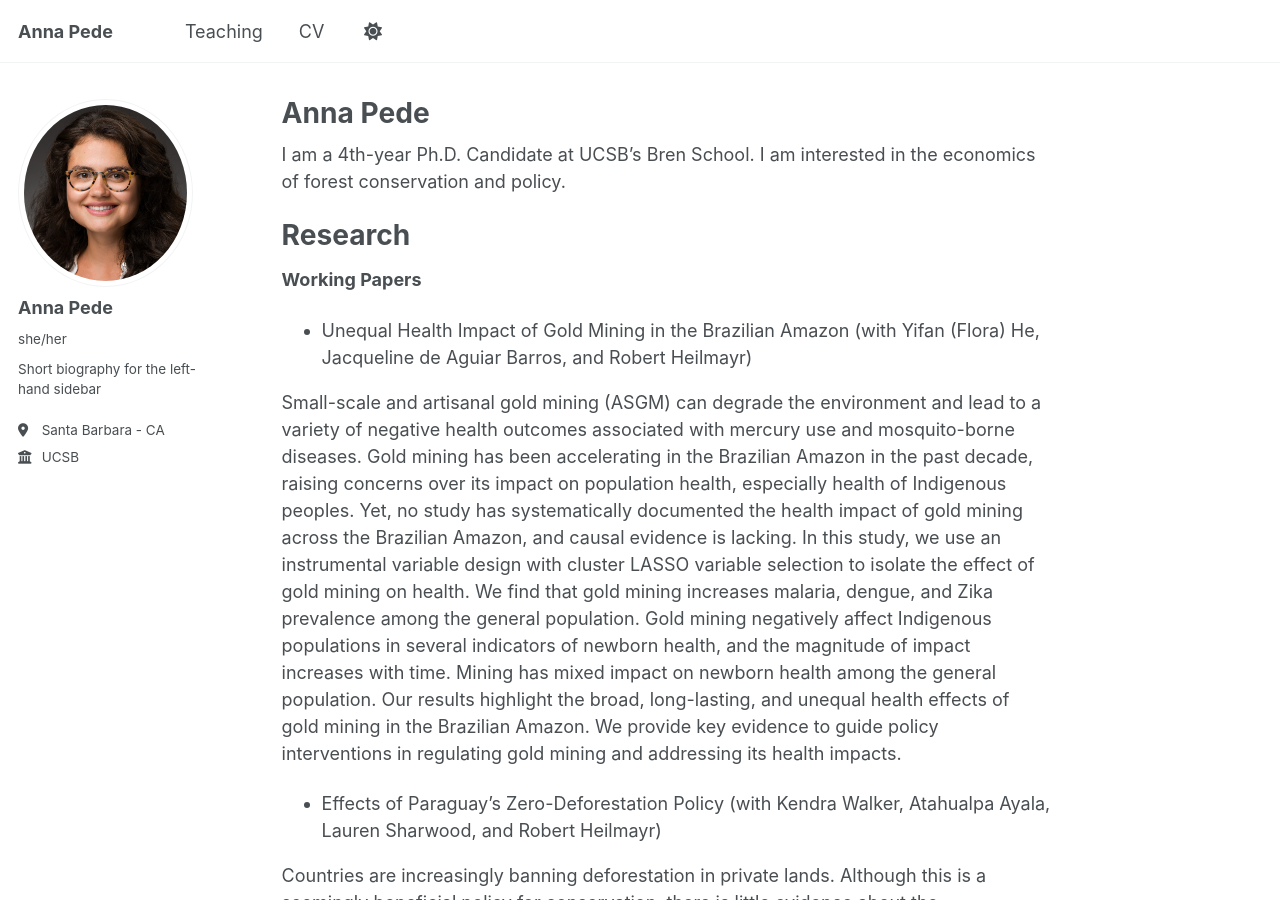
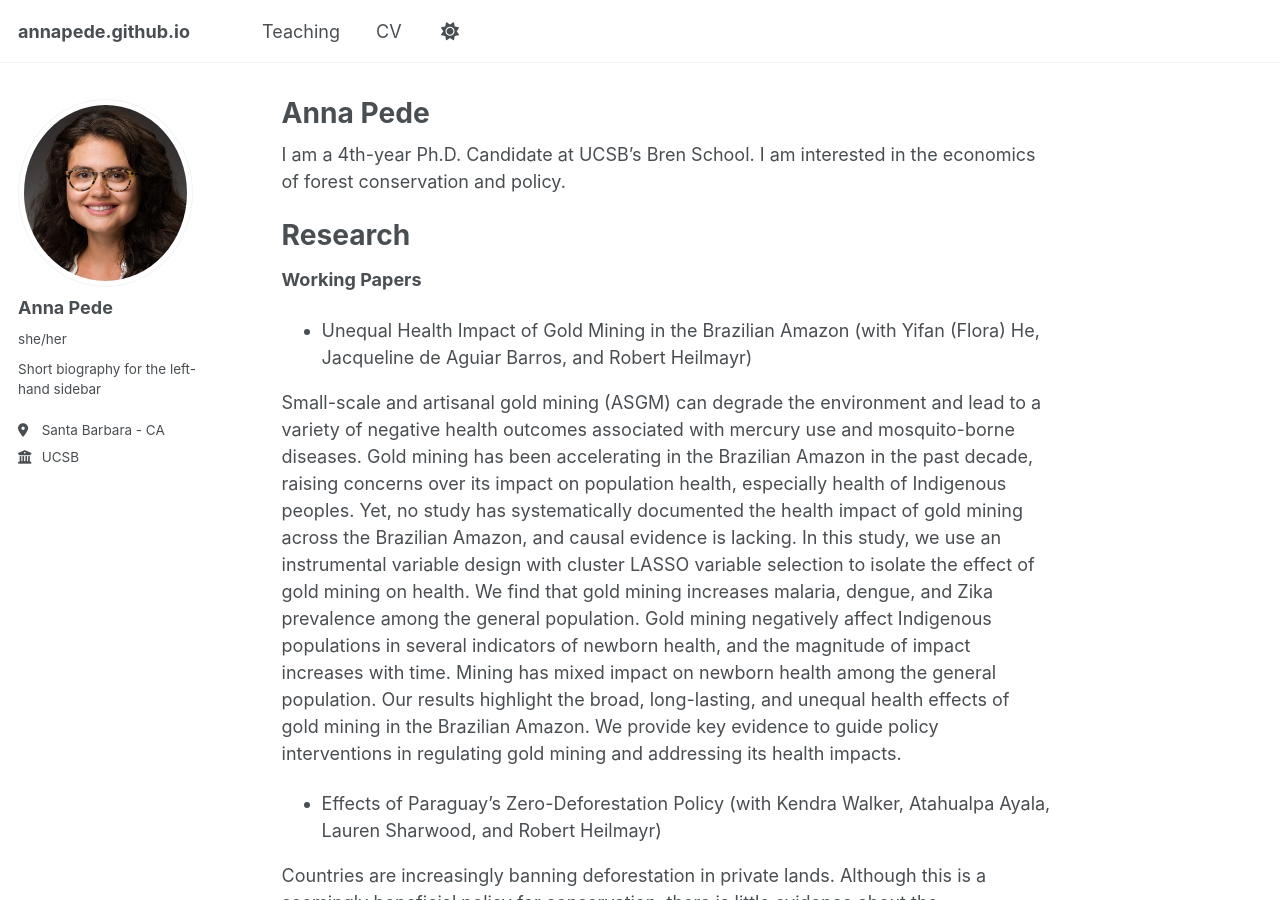
Before and after one commit to annapede/annapede.github.io, a Jekyll site: the page built from _pages/about.md, in a window 1280 px wide and 900 px high. Built offline with Jekyll 4.4.1, drawn with Linux system fonts in a browser that asks for light colours; a script that is not in the unit is left out.

Commit message:
Update _config.yml

```diff
--- a/_config.yml
+++ b/_config.yml
@@ -9,7 +9,7 @@
 # Basic Site Settings
 locale                   : "en-US"
 site_theme               : "default" # Currently available options are "default", "air"
-title                    : "Anna Pede"
+title                    : # Anna Pede
 title_separator          : "-"
 name                     : &name "Anna Pede"
 description              : &description "Ph.D. Candidate at UCSB"
```
